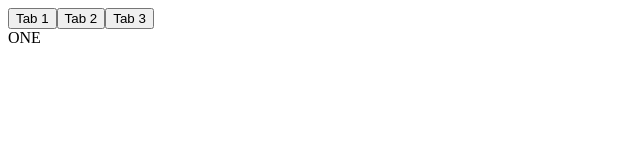
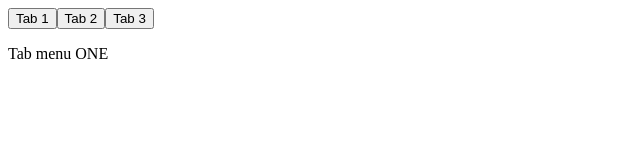
Before and after one commit to didi2578/wanted_pre_onboarding, a React (Create React App) app: page / in a window 1280 px wide. Shown: the top 160 px of the page, without its empty margins (0-640 px from the left). Built offline with nearby package versions, Linux system fonts and the light colour scheme.

Commit message:
🚧Done with the summary of tap functions.

```diff
--- a/src/App.js
+++ b/src/App.js
@@ -1,26 +1,20 @@
 import React, { useState } from 'react'
 
-const content = [
-  { tab: 'Tab 1', content: 'ONE' },
-  { tab: 'Tab 2', content: 'TWO' },
-  { tab: 'Tab 3', content: 'THREE' },
+const tabs = [
+  { num: 'Tab 1', content: 'ONE' },
+  { num: 'Tab 2', content: 'TWO' },
+  { num: 'Tab 3', content: 'THREE' },
 ]
-const useTab = (initialTab, allTabs) => {
-  const [currentIndex, setCurrentIndex] = useState(initialTab)
-  return {
-    currentItem: allTabs[currentIndex],
-    changeItem: setCurrentIndex,
-  }
-}
 
 const App = () => {
-  const { currentItem, changeItem } = useTab(0, content)
+  const [currentIndex, setCurrentIndex] = useState(0)
+
   return (
     <>
-      {content.map((tabs, index) => (
-        <button onClick={() => changeItem(index)}>{tabs.tab}</button>
+      {tabs.map((tab, index) => (
+        <button onClick={() => setCurrentIndex(index)}>{tab.num}</button>
       ))}
-      <div>{currentItem.content}</div>
+      <p>Tab menu {tabs[currentIndex].content}</p>
     </>
   )
 }
```
